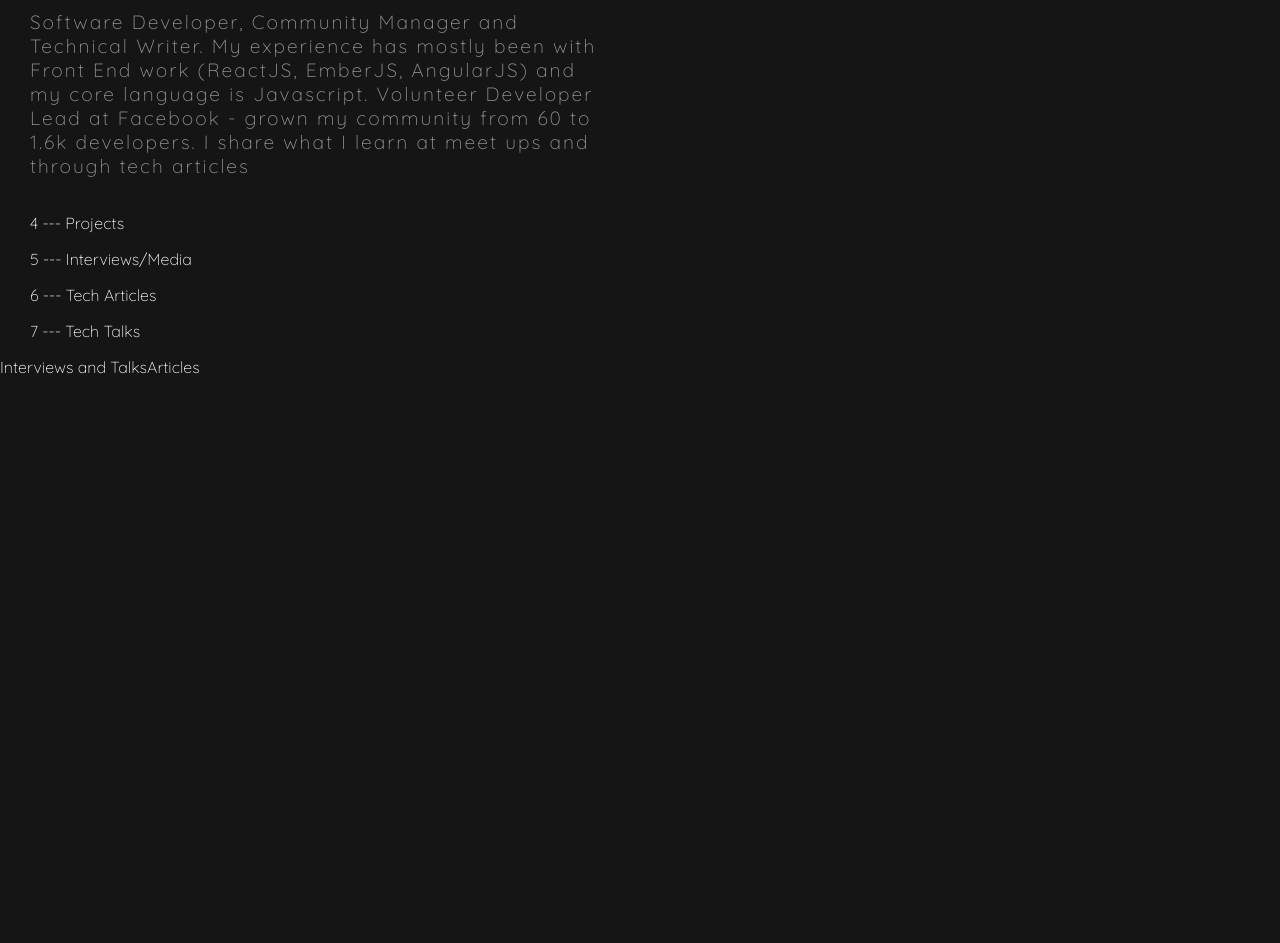
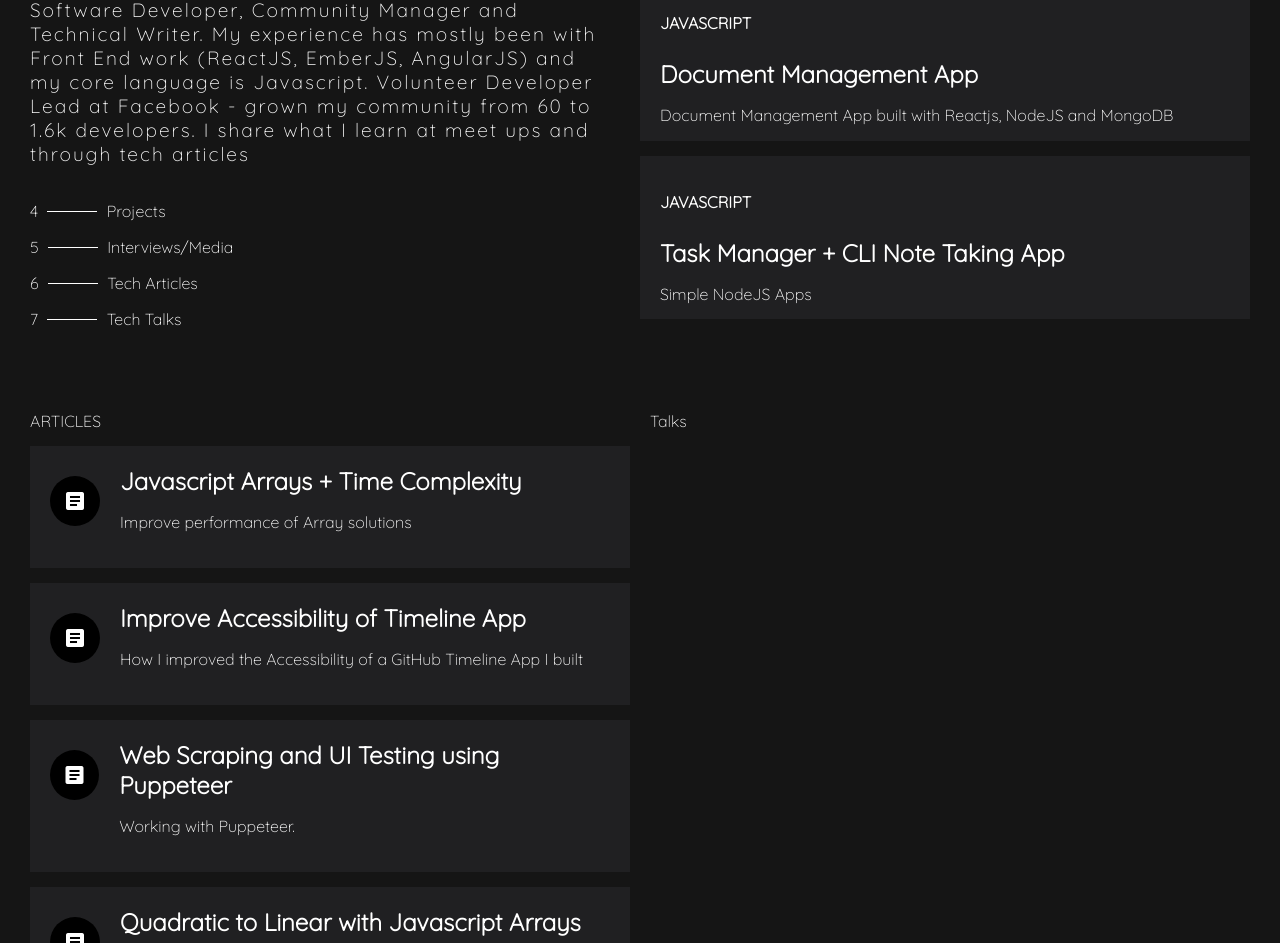
Before and after one commit to gertie-sheshe/this-self, a React (Create React App) app: page / in a window 1280 px wide. Shown: the part 266-1209 px from the top of the page. Before the commit the page ends 800 px from the top, so only its background shows below. Built offline with nearby package versions, Linux system fonts and the light colour scheme.

Commit message:
add articles section

```diff
--- a/public/index.html
+++ b/public/index.html
@@ -11,6 +11,7 @@
     />
     <link rel="apple-touch-icon" href="%PUBLIC_URL%/logo192.png" />
     <link href="https://fonts.googleapis.com/css2?family=Quicksand:wght@300&display=swap" rel="stylesheet">
+    <link href="https://fonts.googleapis.com/icon?family=Material+Icons"rel="stylesheet">
     <!--
       manifest.json provides metadata used when your web app is installed on a
       user's mobile device or desktop. See https://developers.google.com/web/fundamentals/web-app-manifest/
--- a/src/App.js
+++ b/src/App.js
@@ -1,6 +1,8 @@
 import React from 'react';
 import Profile from './components/profile/profile';
 import Project from './components/projects/projects';
+import Talks from './components/talks/talks';
+import Articles from './components/articles/articles';
 import './App.scss';
 
 function App() {
@@ -11,8 +13,8 @@ function App() {
         <Project/>
       </div>
       <div className="lower-section">
-        <div>Interviews and Talks</div>
-        <div>Articles</div>
+        <Articles/>
+        <Talks />
       </div>
     </main>
   );
--- a/src/App.scss
+++ b/src/App.scss
@@ -29,6 +29,9 @@ body {
 
     .lower-section {
       display: flex;
+      margin-top: 30px;
+      margin-left: 30px;
+      margin-right: 30px;
     }
   }
 }
--- /dev/null
+++ b/src/components/articles/articles.js
@@ -0,0 +1,54 @@
+import React from 'react';
+import './articles.scss';
+
+const Articles = () => (
+    <div className="articles">
+        <div>ARTICLES</div>
+        <div className="article-display">
+            <a href="medium.com">
+                <div className="container">
+                    <i className="material-icons">article</i>
+                </div>
+                <div className="article-details">
+                    <h2 className="article-title">Javascript Arrays + Time Complexity</h2>
+                    <p>Improve performance of Array solutions</p>
+                </div>
+            </a>
+        </div>
+        <div className="article-display">
+            <a href="medium.com">
+                <div className="container">
+                    <i className="material-icons">article</i>
+                </div>
+                <div className="article-details">
+                    <h2 className="article-title">Improve Accessibility of Timeline App</h2>
+                    <p>How I improved the Accessibility of a GitHub Timeline App I built</p>
+                </div>
+            </a>
+        </div>
+        <div className="article-display">
+            <a href="medium.com">
+                <div className="container">
+                    <i className="material-icons">article</i>
+                </div>
+                <div className="article-details">
+                    <h2 className="article-title">Web Scraping and UI Testing using Puppeteer</h2>
+                    <p>Working with Puppeteer.</p>
+                </div>
+            </a>
+        </div>
+        <div className="article-display">
+            <a href="medium.com">
+                <div className="container">
+                    <i className="material-icons">article</i>
+                </div>
+                <div className="article-details">
+                    <h2 className="article-title">Quadratic to Linear with Javascript Arrays</h2>
+                    <p>Working with Puppeteer.</p>
+                </div>
+            </a>
+        </div>
+    </div>
+)
+
+export default Articles;
--- /dev/null
+++ b/src/components/articles/articles.scss
@@ -0,0 +1,36 @@
+.articles {
+    flex: 1;
+    margin-right: 20px;
+
+    .article-display {
+        background-color:#202022;
+        // height: 20%;
+        margin-top: 15px;
+        padding: 20px;
+
+        a {
+            text-decoration: none;
+            color: #fff;
+            display: flex;
+        }
+
+        .article-title {
+            margin: 0
+        }
+
+        .article-details {
+            margin-left: 20px;
+        }
+    }
+
+    .container {
+        display: flex;
+        background-color: black;
+        border-radius: 50%;
+        width: 50px;
+        height: 50px;
+        justify-content: center;
+        align-items: center;
+        margin-top: 10px;
+    }
+}
--- a/src/components/profile/profile.js
+++ b/src/components/profile/profile.js
@@ -8,7 +8,7 @@ const Profile = () => (
                 <img alt="Avatar" src={require('../../assets/gertie.jpg')}/>
             </div>
             <div className="name">
-                <p className="name-text">Gertrude Nyenyeshi</p>
+                <h1 className="name-text">Gertrude Nyenyeshi</h1>
             </div>
         </div>
         <div className="description">
@@ -22,10 +22,10 @@ const Profile = () => (
             </p>
         </div>
         <div className="summary">
-            <p>4 --- Projects</p>
-            <p>5 --- Interviews/Media</p>
-            <p>6 --- Tech Articles</p>
-            <p>7 --- Tech Talks</p>
+            <p>4 <div className="dash"></div> Projects</p>
+            <p>5 <div className="dash"></div> Interviews/Media</p>
+            <p>6 <div className="dash"></div> Tech Articles</p>
+            <p>7 <div className="dash"></div> Tech Talks</p>
         </div>
     </div>
 );
--- a/src/components/profile/profile.scss
+++ b/src/components/profile/profile.scss
@@ -33,7 +33,18 @@
             margin-right: 30px;
             // text-align: justify;
             // text-justify: inter-word;
-            color: #949495;
+            // color: #949495;
+            color: #fafafa
+        }
+    }
+    .summary {
+        .dash {
+            display: inline-block;
+            width: 50px;
+            height: 1px;
+            margin: 0 5px 5px 5px;
+            background-color: #fff;
+
         }
     }
   }
--- a/src/components/projects/projects.js
+++ b/src/components/projects/projects.js
@@ -3,22 +3,29 @@ import './projects.scss';
 
 const Project = () => (
     <div className="project">
-        <div>PROJECTS</div>
-        <a href="github.com" className="project-display">
-            <p className="project-language">JAVASCRIPT</p>
-            <p className="project-link">Project Title</p>
-            <p>Project Description</p>
-        </a>
-        {/* <div className="project-display">
-            <p className="project-language">JAVASCRIPT</p>
-            <a className="project-link" href="github.com">Project Title</a>
-            <p>Project Description</p>
+        <div>LATEST PROJECTS</div>
+        <div className="project-display">
+            <a href="github.com" >
+                <p className="project-language">JAVASCRIPT</p>
+                <h2 className="project-name">GitHub Timeline</h2>
+                <p>Simple app that displays a user's timeline. Accessibility</p>
+            </a>
         </div>
         <div className="project-display">
-            <p className="project-language">JAVASCRIPT</p>
-            <a className="project-link" href="github.com">Project Title</a>
-            <p>Project Description</p>
-        </div> */}
+            <a href="github.com" >
+                <p className="project-language">JAVASCRIPT</p>
+                <h2 className="project-name">Document Management App</h2>
+                <p>Document Management App built with Reactjs, NodeJS and MongoDB</p>
+            </a>
+        </div>
+        <div className="project-display">
+            <a href="github.com">
+                <p className="project-language">JAVASCRIPT</p>
+                <h2 className="project-name">Task Manager + CLI Note Taking App</h2>
+                <p>Simple NodeJS Apps</p>
+            </a>
+        </div>
+
     </div>
 )
 
--- a/src/components/projects/projects.scss
+++ b/src/components/projects/projects.scss
@@ -1,18 +1,23 @@
 .project {
     .project-display {
         background-color:#202022;
-        // height: 20%;
-        // margin-top: 10px;
-        // padding: 20px;
+        height: 20%;
+        margin-top: 15px;
+        padding: 20px;
+
+        a {
+            text-decoration: none;
+            color: #fff;
+        }
 
         .project-language {
             font-weight: 900;
             padding-bottom: 10px;
         }
 
-        .project-link {
-            color: #fff;
-            text-underline-position: under;
+        .project-name {
+            font-size: x-large;
+            margin: 0;
         }
     }
 }
--- /dev/null
+++ b/src/components/talks/talks.js
@@ -0,0 +1,10 @@
+import React from 'react';
+import './talks.scss';
+
+const Talks = () => (
+    <div className="talks">
+        Talks
+    </div>
+);
+
+export default Talks;
--- /dev/null
+++ b/src/components/talks/talks.scss
@@ -0,0 +1,3 @@
+.talks {
+    flex: 1
+}
```
